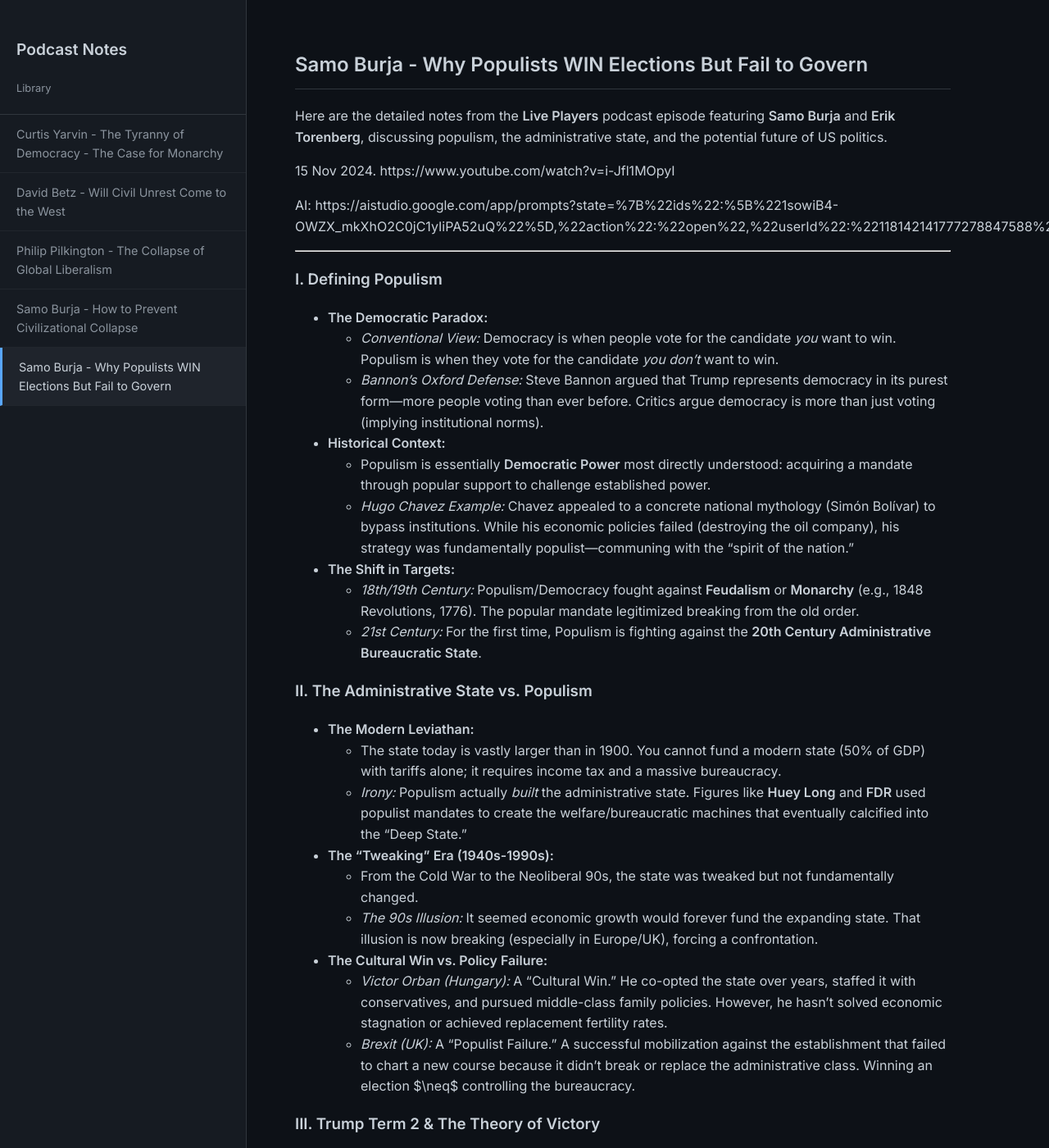
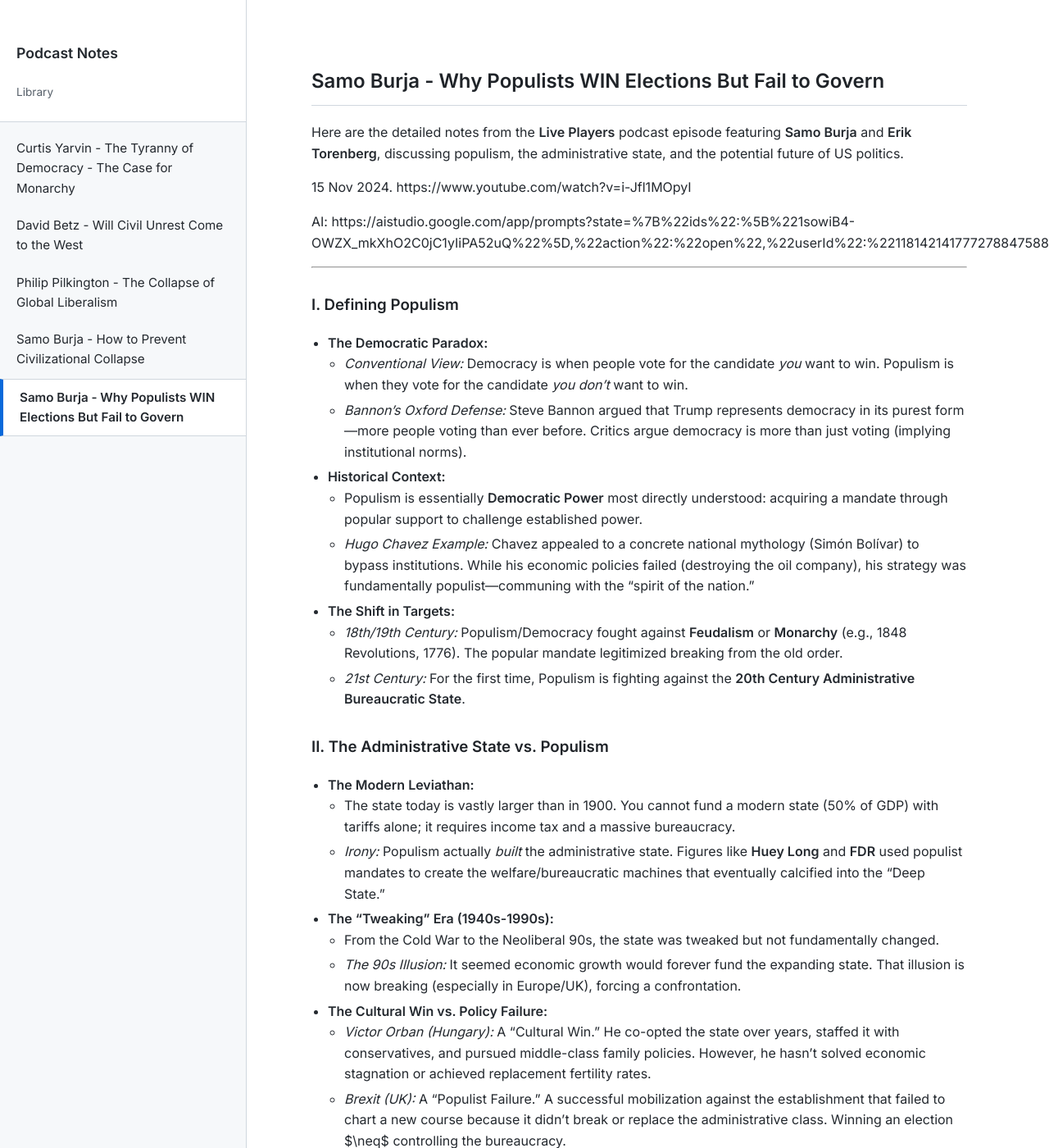
Before and after one commit to MarinoLinic/podcasts, a Jekyll site: the page built from Notes/Samo Burja - Why Populists WIN Elections But Fail to Govern.md, in a window 1280 px wide and 1400 px high. Shown: the whole window at 82% size. Built offline with Jekyll 4.4.1, drawn with Linux system fonts in a browser that asks for light colours; our own code applies the rules of GitHub Pages for plain Markdown files.

Commit message:
Appearance

```diff
--- a/_config.yml
+++ b/_config.yml
@@ -1,5 +1,8 @@
 title: Podcast Notes
 description: Archive of notes and transcripts
 permalink: /:title/
+theme: null
 markdown: kramdown
-theme: null
+kramdown:
+  input: GFM
+  hard_wrap: false
--- a/assets/css/style.css
+++ b/assets/css/style.css
@@ -1,12 +1,17 @@
 :root {
-	--bg-color: #0d1117;
-	--sidebar-bg: #161b22;
-	--text-color: #c9d1d9;
-	--accent-color: #58a6ff;
-	--border-color: #30363d;
-	--code-bg: #1f242c;
-	--font-main: 'Inter', -apple-system, BlinkMacSystemFont, sans-serif;
-	--font-mono: 'JetBrains Mono', monospace;
+	/* Light Mode Variables */
+	--bg-color: #ffffff;
+	--sidebar-bg: #f6f8fa; /* Very light gray */
+	--text-color: #24292f; /* Dark charcoal, softer than pure black */
+	--secondary-text: #57606a;
+	--accent-color: #0969da; /* Standard web blue */
+	--border-color: #d0d7de;
+	--code-bg: #f6f8fa;
+	--hover-bg: #eaeef2;
+
+	/* Fonts */
+	--font-main: 'Inter', -apple-system, BlinkMacSystemFont, 'Segoe UI', Helvetica, Arial, sans-serif;
+	--font-mono: 'JetBrains Mono', SFMono-Regular, Consolas, 'Liberation Mono', Menlo, monospace;
 }
 
 body {
@@ -18,12 +23,20 @@ body {
 	line-height: 1.6;
 }
 
+/* Link Styling - Making them distinct and clickable */
 a {
 	color: var(--accent-color);
 	text-decoration: none;
+	font-weight: 500;
 }
 a:hover {
 	text-decoration: underline;
+}
+/* Ensure links inside the markdown content are very obvious */
+.markdown-body a {
+	text-decoration: underline;
+	text-decoration-thickness: 1px;
+	text-underline-offset: 2px;
 }
 
 /* Layout */
@@ -45,49 +58,56 @@ a:hover {
 }
 
 .sidebar header {
-	padding: 20px;
+	padding: 24px 20px;
 	border-bottom: 1px solid var(--border-color);
+	background: #ffffff;
 }
 
 .sidebar h1 a {
 	color: var(--text-color);
-	font-size: 1.2rem;
-	font-weight: 600;
+	font-size: 1.1rem;
+	font-weight: 700;
 	text-decoration: none;
 }
 
 .subtitle {
-	font-size: 0.8rem;
-	color: #8b949e;
-	margin: 0;
+	font-size: 0.85rem;
+	color: var(--secondary-text);
+	margin: 4px 0 0 0;
 }
 
 .sidebar nav ul {
 	list-style: none;
-	padding: 0;
+	padding: 10px 0;
 	margin: 0;
 }
 
 .sidebar nav li a {
 	display: block;
-	padding: 12px 20px;
-	color: #8b949e;
-	border-bottom: 1px solid #21262d;
-	font-size: 0.9rem;
-	transition: all 0.2s;
+	padding: 10px 20px;
+	color: var(--text-color);
+	border-bottom: 1px solid transparent; /* Keeps spacing consistent */
+	font-size: 0.95rem;
+	transition: background 0.2s;
+	text-decoration: none; /* No underline in sidebar */
 }
 
-.sidebar nav li a:hover,
+.sidebar nav li a:hover {
+	background-color: var(--hover-bg);
+}
+
 .sidebar nav li a.active {
-	background-color: #1f242c;
-	color: var(--text-color);
-	border-left: 3px solid var(--accent-color);
+	background-color: #ffffff;
+	border-left: 4px solid var(--accent-color);
+	font-weight: 600;
+	border-top: 1px solid var(--border-color);
+	border-bottom: 1px solid var(--border-color);
 }
 
 /* Main Content */
 .content {
 	margin-left: 300px; /* Width of sidebar */
-	padding: 40px 60px;
+	padding: 60px 80px;
 	max-width: 800px;
 	width: 100%;
 }
@@ -96,51 +116,102 @@ a:hover {
 .markdown-body h1 {
 	border-bottom: 1px solid var(--border-color);
 	padding-bottom: 10px;
+	color: #1f2328;
 }
 .markdown-body h2 {
+	margin-top: 40px;
+	padding-bottom: 5px;
+	border-bottom: 1px solid var(--hover-bg);
+	color: #1f2328;
+}
+.markdown-body h3 {
 	margin-top: 30px;
+	color: #1f2328;
 }
 .markdown-body blockquote {
-	border-left: 4px solid var(--accent-color);
+	border-left: 4px solid var(--border-color);
 	padding-left: 15px;
-	color: #8b949e;
+	margin-left: 0;
+	color: var(--secondary-text);
+	font-style: italic;
 }
 .markdown-body code {
 	background-color: var(--code-bg);
-	padding: 2px 5px;
+	padding: 2px 6px;
 	border-radius: 4px;
 	font-family: var(--font-mono);
-	font-size: 0.9em;
+	font-size: 0.85em;
+	border: 1px solid var(--border-color);
+}
+.markdown-body pre {
+	background-color: var(--code-bg);
+	padding: 15px;
+	border-radius: 6px;
+	overflow-x: auto;
+	border: 1px solid var(--border-color);
+}
+.markdown-body ul,
+.markdown-body ol {
+	padding-left: 20px;
+}
+.markdown-body li {
+	margin-bottom: 5px;
 }
 
 /* Transcript Section */
 .transcript-section {
-	margin-top: 50px;
+	margin-top: 60px;
 }
 details {
-	background-color: var(--sidebar-bg);
+	background-color: #ffffff;
 	border: 1px solid var(--border-color);
 	border-radius: 6px;
-	padding: 10px;
+	padding: 0;
+	box-shadow: 0 1px 3px rgba(0, 0, 0, 0.05);
 }
 summary {
 	cursor: pointer;
 	font-weight: 600;
-	color: var(--accent-color);
+	color: var(--text-color);
+	padding: 15px;
+	background-color: var(--sidebar-bg);
+	border-radius: 6px;
+	list-style: none; /* Hides default triangle in some browsers */
 }
+summary::-webkit-details-marker {
+	display: none;
+}
+summary::after {
+	content: '+';
+	float: right;
+	font-weight: bold;
+}
+details[open] summary::after {
+	content: '-';
+}
+details[open] summary {
+	border-bottom: 1px solid var(--border-color);
+	border-bottom-left-radius: 0;
+	border-bottom-right-radius: 0;
+}
+
 .transcript-content {
-	margin-top: 15px;
-	max-height: 500px;
+	max-height: 600px;
 	overflow-y: auto;
-	background: var(--bg-color);
-	padding: 15px;
-	border-radius: 4px;
+	background: #ffffff;
+	padding: 20px;
+	border-bottom-left-radius: 6px;
+	border-bottom-right-radius: 6px;
 }
 #transcript-text {
 	font-family: var(--font-mono);
-	font-size: 0.85rem;
-	white-space: pre-wrap; /* Wraps text so it doesn't scroll horizontally forever */
-	color: #8b949e;
+	font-size: 0.8rem;
+	line-height: 1.5;
+	white-space: pre-wrap;
+	color: var(--secondary-text);
+	background: transparent;
+	border: none;
+	padding: 0;
 }
 
 /* Mobile Responsive */
@@ -157,6 +228,6 @@ summary {
 	}
 	.content {
 		margin-left: 0;
-		padding: 20px;
+		padding: 30px 20px;
 	}
 }
```
